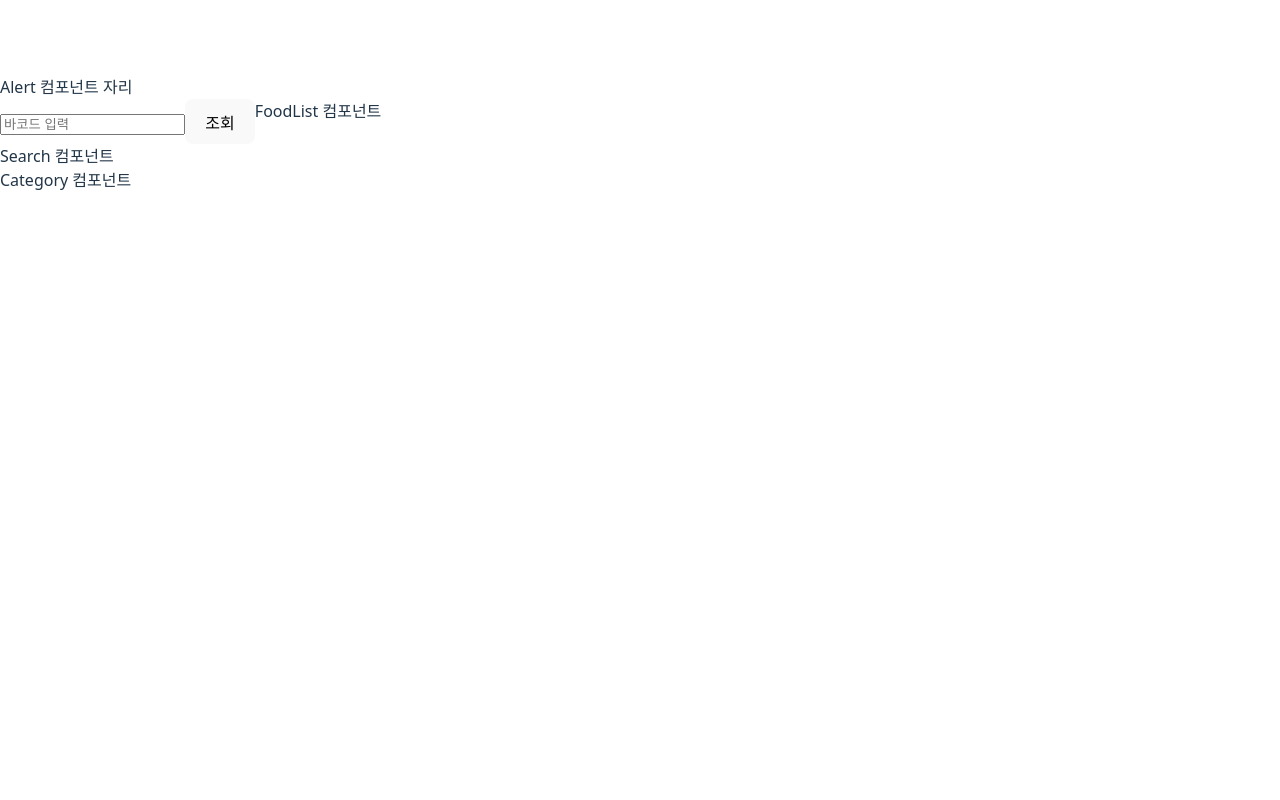
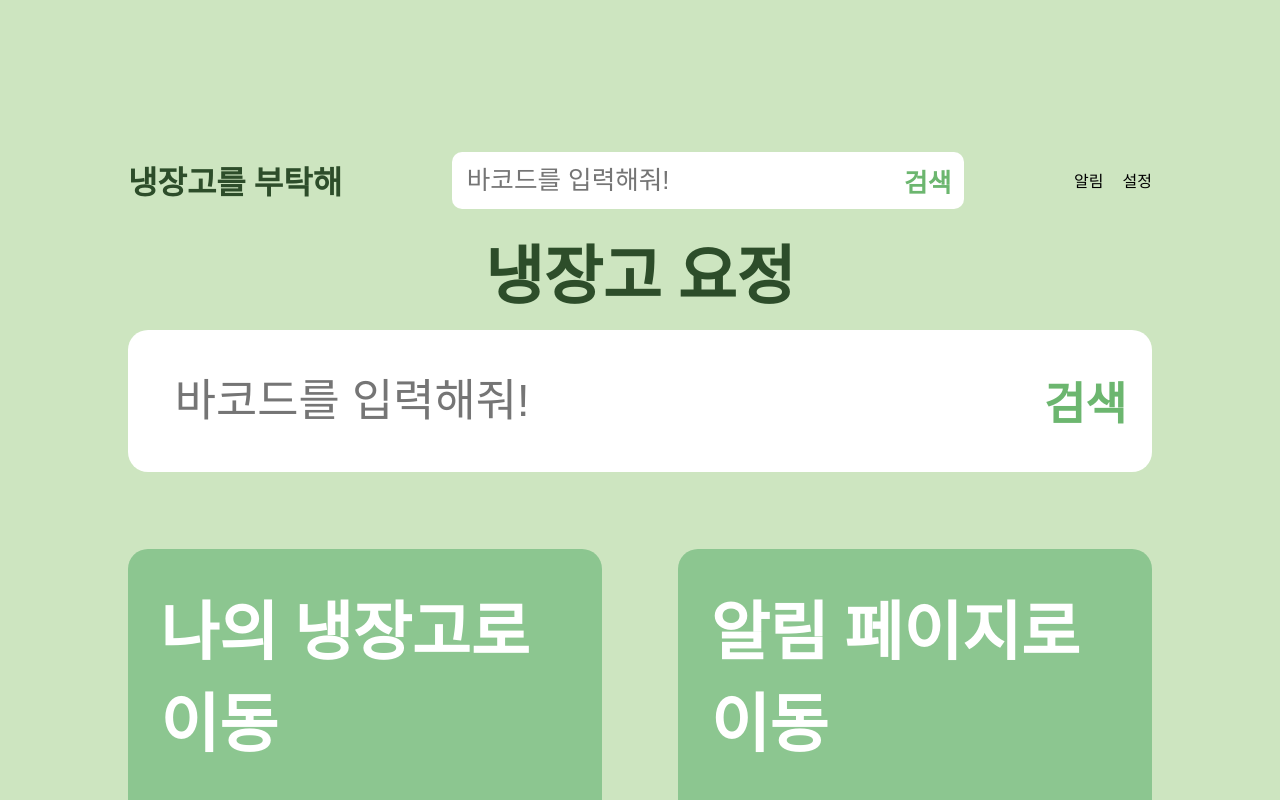
Before and after one commit to jibeommm/RefrigeFairy, a React (Vite) app: page / in a window 1280 px wide. Shown: the top 800 px of the page. Built offline with nearby package versions, Linux system fonts and the light colour scheme; no server answers.

Commit message:
기본 페이지 재구성, API 조회

```diff
--- a/src/App.tsx
+++ b/src/App.tsx
@@ -1,25 +1,31 @@
 // /src/App.tsx
-import Header from "./components/Header";
+import { Routes, Route } from "react-router-dom";
 import BarcodeInput from "./components/BarcodeInput";
 import "./css/App.css";
+import Header from "./components/Header";
+import RegisterFood from "./pages/RegisterFood";
 
-export default function App() {
+function HomePage() {
   return (
     <div className="app-container">
       <Header />
-      <div className="alert-section">
-        Alert 컴포넌트 자리
+      <div>
+        <div className="app-title">냉장고 요정</div>
+        <div><BarcodeInput variant="app" /></div>
       </div>
-      <div className="body">
-        <div className="sidebar-section">
-          <div><BarcodeInput /></div>
-          <div>Search 컴포넌트</div>
-          <div>Category 컴포넌트</div>
-        </div>
-        <div className="content-section">
-          <div>FoodList 컴포넌트</div>
-        </div>
+      <div className="content-section">
+        <div>나의 냉장고로 이동</div>
+        <div>알림 페이지로 이동</div>
       </div>
     </div>
   );
 }
+
+export default function App() {
+  return (
+    <Routes>
+      <Route path="/" element={<HomePage />} />
+      <Route path="/register" element={<RegisterFood />} />
+    </Routes>
+  );
+}
--- a/src/components/BarcodeInput.tsx
+++ b/src/components/BarcodeInput.tsx
@@ -1,43 +1,32 @@
+// /src/components/BarcodeInput.tsx
 import { useState } from "react";
-import { useBarcodeQuery } from "../hooks/useBarcodeQuery";
-import Modal from "./Modal";
-import type { Food } from "../types/food";
+import "../css/BarcodeInputApp.css";
+import "../css/BarcodeInputHeader.css";
+import { useNavigate } from "react-router-dom";
 
-export default function BarcodeInput() {
+interface BarcodeInputProps {
+  variant?: "app" | "header";
+}
+
+export default function BarcodeInput({ variant = "app" }: BarcodeInputProps) {
   const [barcode, setBarcode] = useState("");
-  const [isOpen, setIsOpen] = useState(false);
-  const { data, isLoading, isError } = useBarcodeQuery(isOpen ? barcode : "");
-
+  const navigate = useNavigate();
 
   const handleSearch = () => {
-    if (barcode) setIsOpen(true);
+    navigate(`/register?barcode=${barcode}`);
   };
 
-
   return (
-    <div>
+    <div className={`barcode-input-container ${variant}`}>
       <input
         type="text"
+        placeholder="바코드를 입력해줘!"
         value={barcode}
         onChange={(e) => setBarcode(e.target.value)}
-        placeholder="바코드 입력"
       />
-      <button onClick={handleSearch}>조회</button>
-
-
-      {isOpen && (
-        <>
-          {isLoading && <p>로딩 중...</p>}
-          {isError && <p>에러 발생</p>}
-          {data && (
-            <Modal
-              food={data}
-              isOpen={isOpen}
-              onClose={() => setIsOpen(false)}
-            />
-          )}
-        </>
-      )}
+      <button type="button" onClick={handleSearch}>
+        검색
+      </button>
     </div>
   );
 }
--- a/src/components/Header.tsx
+++ b/src/components/Header.tsx
@@ -1,10 +1,18 @@
 // /src/components/Header.tsx
 import "../css/Header.css";
+import BarcodeInput from "./BarcodeInput";
 
 export default function Header() {
   return (
-    <header className="header">
-      <div className="header-title">냉장고 요정</div>
-    </header>
+    <div className="header-container">
+      <div className="logo-section">
+        <h1>냉장고를 부탁해</h1>
+      </div>
+      <BarcodeInput variant="header" />
+      <div className="icon-section">
+        <div>알림</div>
+        <div>설정</div>
+      </div>
+    </div>
   );
 }
--- a/src/css/App.css
+++ b/src/css/App.css
@@ -1,28 +1,42 @@
-#root {
-  width: 100vw;
-  height: 100vh;
+/* /src/css/App.css */
+
+body {
+  background-color: #cde5c0;
+  display: flex;
+  justify-content: center;
 }
 
 .app-container {
+  width: 80vw;
+  background-color: #cde5c0;
   display: flex;
   flex-direction: column;
-  width: 100%;
-  height: 100vh;
+  align-items: center;
+  justify-content: center;
+  margin: 10vw;
 }
 
-.body {
-  display: flex;
-  width: 100%;
-}
-
-.sidebar-section {
-  display: flex;
-  flex-direction: column;
+.app-title {
+  font-size: 5vw;
+  font-weight: 700;
+  color: #2d4d2a;
+  text-align: center;
 }
 
 .content-section {
+  width: 80vw;
   display: flex;
+  justify-content: space-between;
+  margin-top: 5vw;
+  color: white;
+}
 
-  flex-direction: column;
-  height: 100%;
+.content-section > div {
+  width: 32vw;
+  height: 33vw;
+  background-color: #8cc690;
+  padding: 2rem;
+  border-radius: 20px;
+  font-weight: 700;
+  font-size: 5vw;
 }
--- /dev/null
+++ b/src/css/BarcodeInputApp.css
@@ -0,0 +1,29 @@
+.barcode-input-container.app {
+  display: flex;
+  justify-content: space-between;
+  align-items: center;
+  background: white;
+  border-radius: 20px;
+  margin: 1vw;
+  width: 80vw;
+}
+
+.barcode-input-container.app input {
+  display: flex;
+  border: none;
+  outline: none;
+  margin: 3.5vw;
+  font-size: 3.5vw;
+  font-weight: 500;
+  background: none;
+}
+
+.barcode-input-container.app button {
+  border: none;
+  background-color: white;
+  padding-right: 2vw;
+  border-radius: 20px;
+  color: #6cb66f;
+  font-size: 3.5vw;
+  font-weight: 700;
+}
--- /dev/null
+++ b/src/css/BarcodeInputHeader.css
@@ -0,0 +1,29 @@
+.barcode-input-container.header {
+  display: flex;
+  justify-content: space-between;
+  align-items: center;
+  background: white;
+  border-radius: 10px;
+  margin: 1vw;
+  width: 40vw;
+}
+
+.barcode-input-container.header input {
+  display: flex;
+  border: none;
+  outline: none;
+  margin: 1vw;
+  font-size: 2vw;
+  font-weight: 500;
+  background: none;
+}
+
+.barcode-input-container.header button {
+  border: none;
+  background-color: white;
+  padding-right: 1vw;
+  border-radius: 20px;
+  color: #6cb66f;
+  font-size: 2vw;
+  font-weight: 700;
+}
--- a/src/css/Header.css
+++ b/src/css/Header.css
@@ -1,10 +1,21 @@
 /* /src/css/Header.css */
-.header-title {
-  width: 100%;
-  color: white;
+
+
+.header-container {
+  width: 80vw;
   display: flex;
   align-items: center;
-  justify-content: center;
-  font-size: 50px;
+  justify-content: space-between;
+}
+
+.logo-section h1 {
+  font-size: 2.5vw;
   font-weight: 700;
+  color: #2d4d2a;
 }
+
+.icon-section {
+  display: flex;
+  align-items: center;
+  gap: 1.5vw;
+}
--- a/src/css/Modal.css
+++ b/src/css/Modal.css
@@ -16,7 +16,7 @@
 .modal-container {
   width: 50%;
   max-height: 80vh;
-  overflow-y: auto;
+  background-color: #fff;
   display: flex;
   flex-direction: column;
   padding: 1vw;
--- /dev/null
+++ b/src/css/RegisterFood.css
@@ -0,0 +1,23 @@
+/* /src/css/RegisterFood.css */
+
+.register-container {
+  max-width: 80vw;
+  margin: 2rem auto;
+  padding: 2rem;
+  background: #ffffff;
+  border-radius: 20px;
+  box-shadow: 0 4px 12px rgba(0, 0, 0, 0.1);
+}
+
+.name {
+  font-size: 5vw;
+  font-weight: 700;
+  color: #333;
+}
+
+.food-info p{
+  margin-top: 2rem;
+  font-size: 2vw;
+  color: #000;
+  font-weight: 500;
+}
--- a/src/main.tsx
+++ b/src/main.tsx
@@ -1,16 +1,13 @@
 // /src/main.tsx
-import React from 'react';
-import ReactDOM from 'react-dom/client';
-import App from './App';
-import { QueryClient, QueryClientProvider } from '@tanstack/react-query';
-import './index.css';
+import React from "react";
+import ReactDOM from "react-dom/client";
+import App from "./App";
+import { BrowserRouter } from "react-router-dom";
 
-const queryClient = new QueryClient();
-
-ReactDOM.createRoot(document.getElementById('root')!).render(
+ReactDOM.createRoot(document.getElementById("root")!).render(
   <React.StrictMode>
-    <QueryClientProvider client={queryClient}>
+    <BrowserRouter>
       <App />
-    </QueryClientProvider>
+    </BrowserRouter>
   </React.StrictMode>
 );
--- /dev/null
+++ b/src/pages/RegisterFood.tsx
@@ -0,0 +1,60 @@
+// /src/pages/RegisterFood.tsx
+import { useEffect, useState } from "react";
+import { useSearchParams } from "react-router-dom";
+import { fetchBarcode } from "../api/fetchBarcode";
+import type { Food } from "../types/food";
+import "../css/RegisterFood.css";
+import Header from "../components/Header";
+
+export default function RegisterFood() {
+  const [searchParams] = useSearchParams();
+  const barcode = searchParams.get("barcode") || ""; // 그대로 사용
+
+  const [foodInfo, setFoodInfo] = useState<Food | null>(null);
+  const [loading, setLoading] = useState(false);
+  const [error, setError] = useState("");
+
+  useEffect(() => {
+    if (barcode) {
+      (async () => {
+        try {
+          setLoading(true);
+          setError("");
+          const result = await fetchBarcode(barcode);
+          setFoodInfo(result);
+        } catch (err: any) {
+          setError(err.message || "조회 실패");
+          setFoodInfo(null);
+        } finally {
+          setLoading(false);
+        }
+      })();
+    }
+  }, [barcode]);
+
+
+  return (
+    <>
+      <Header />
+      <div className="register-container">
+        <h2>상품 조회</h2>
+
+        {loading && <p>조회 중...</p>}
+        {error && <p className="error">{error}</p>}
+
+        {foodInfo && (
+          <div className="food-info">
+            <h3>{foodInfo.name}</h3>
+            <p><strong>제품명(세부):</strong> {foodInfo.productName}</p>
+            <p><strong>제조사:</strong> {foodInfo.manufacturer}</p>
+            <p><strong>업체명:</strong> {foodInfo.cmpnyName}</p>
+            <p><strong>산업분류:</strong> {foodInfo.industry}</p>
+            <p><strong>카테고리:</strong> {foodInfo.bigCategory} / {foodInfo.midCategory} / {foodInfo.smallCategory}</p>
+            <p><strong>보관 방법:</strong> {foodInfo.bigCategory} / {foodInfo.midCategory}</p>
+            <p><strong>유통기한 일수:</strong> {foodInfo.expireDays}</p>
+          </div>
+        )}
+      </div>
+    </>
+  );
+}
```
